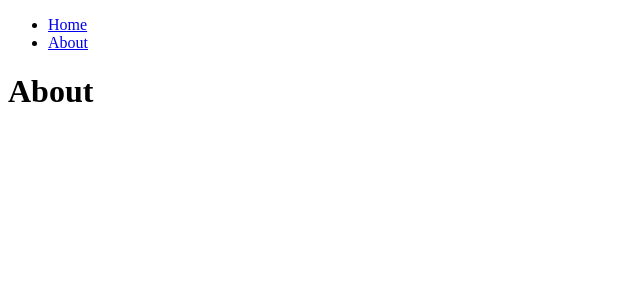
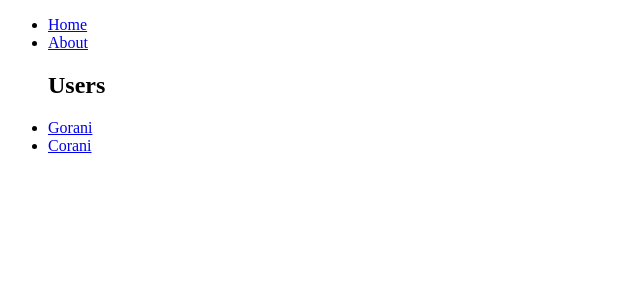
Before and after one commit to daehyeong2/practice-of-react-router-dom-6, a React (Create React App) app: page / in a window 1280 px wide. Before the commit this address led to /about. Shown: the top 300 px of the page, without its empty margins (0-640 px from the left). Built offline with nearby package versions, Linux system fonts and the light colour scheme.

Commit message:
useParams (15.5)

```diff
--- a/src/Router.tsx
+++ b/src/Router.tsx
@@ -4,6 +4,7 @@
 import Root from "./Root";
 import NotFound from "./screens/NotFound";
 import ErrorComponent from "./components/ErrorComponent";
+import User from "./screens/User";
 
 const router = createBrowserRouter([
   {
@@ -20,6 +21,11 @@
         path: "about",
         element: <About />,
       },
+      {
+        path: "users/:userId",
+        element: <User />,
+        errorElement: <ErrorComponent />,
+      },
     ],
   },
 ]);
--- /dev/null
+++ b/src/db.ts
@@ -0,0 +1,10 @@
+export const users = [
+  {
+    id: 1,
+    name: "Gorani",
+  },
+  {
+    id: 2,
+    name: "Corani",
+  },
+];
--- a/src/screens/Home.tsx
+++ b/src/screens/Home.tsx
@@ -1,14 +1,18 @@
-import { useNavigate } from "react-router-dom";
+import { Link } from "react-router-dom";
+import { users } from "../db";
 
 const Home = () => {
-  const navigate = useNavigate();
-  setTimeout(() => {
-    navigate("/about");
-  }, 3000);
   return (
-    <h1>
-      Home<button onClick={() => navigate("/about")}>Go To About</button>
-    </h1>
+    <div>
+      <ul>
+        <h2>Users</h2>
+        {users.map((user) => (
+          <li key={user.id}>
+            <Link to={`/users/${user.id}`}>{user.name}</Link>
+          </li>
+        ))}
+      </ul>
+    </div>
   );
 };
 
--- /dev/null
+++ b/src/screens/User.tsx
@@ -0,0 +1,13 @@
+import { useParams } from "react-router-dom";
+import { users } from "../db";
+
+const User = () => {
+  const { userId } = useParams();
+  return (
+    <h1>
+      User with id {userId} is named: {users[+(userId ?? -1) - 1].name}
+    </h1>
+  );
+};
+
+export default User;
```
